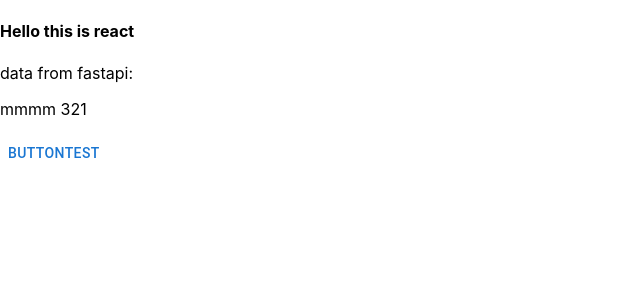
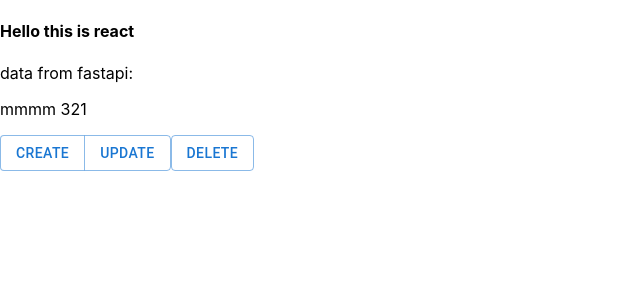
Before and after one commit to son-engr-kr/ReactAndServer, a React (Create React App) app in the folder react_app_ts/: page / in a window 1280 px wide. Shown: the top 300 px of the page, without its empty margins (0-640 px from the left). Built offline with nearby package versions, Linux system fonts and the light colour scheme.

Commit message:
MUI ButtonGroup

```diff
--- a/react_app_ts/src/App.tsx
+++ b/react_app_ts/src/App.tsx
@@ -5,6 +5,7 @@
 import axios from 'axios';
 
 import Button from '@mui/material/Button';
+import ButtonGroup from '@mui/material/ButtonGroup';
 
 
 interface StateTestProps{
@@ -34,11 +35,22 @@
       <p>data from fastapi: {stateTest}</p>
       <MyTag message = {"mmmm"} message2 = {321}></MyTag>
 
-      <Button>ButtonTest</Button>
+      <MUIButtons></MUIButtons>
     </>
   );
 }
+function MUIButtons(){
+  return (<>
+    <ButtonGroup>
 
+      <Button variant='outlined'>Create</Button>
+      <Button variant='outlined'>Update</Button>
+
+    </ButtonGroup>
+    <Button variant='outlined'>Delete</Button>
+
+  </>)
+}
 function MyTag({message, message2}:Readonly<StateTestProps>){
   return (
     <>
```
